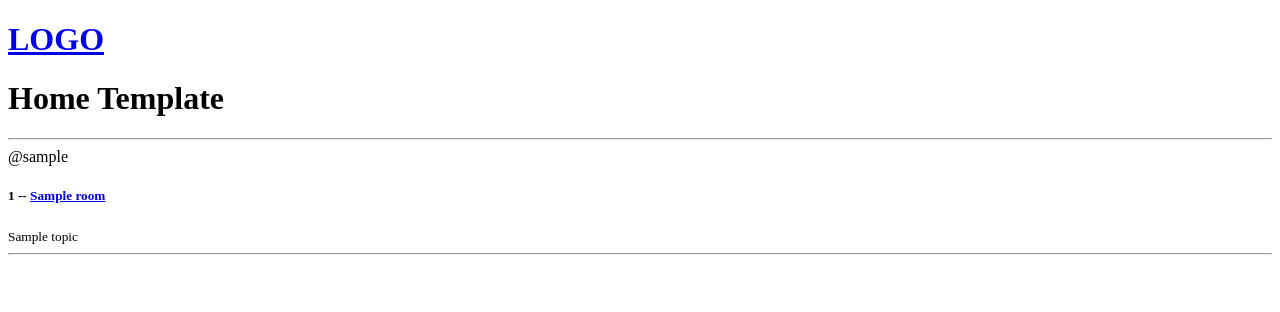
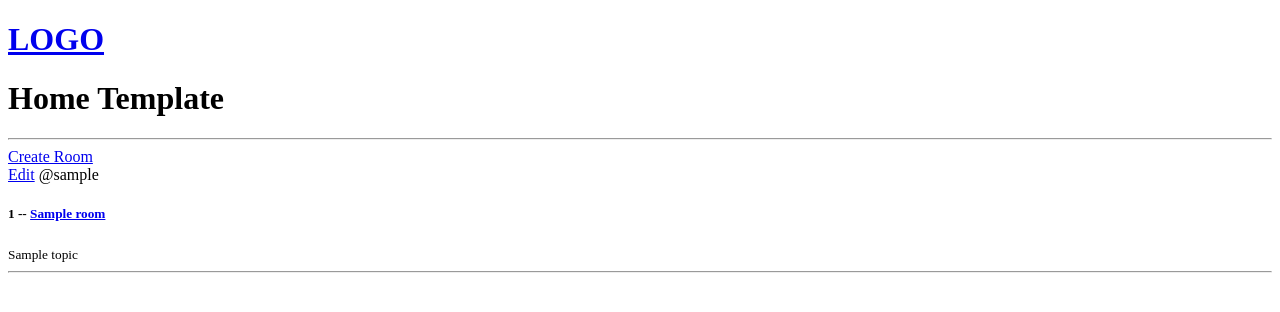
Before and after one commit to dilshadt101/StudyBud, a Django app: page / in a window 1280 px wide. Shown: the top 312 px of the page. Run offline with Django 4.2, Linux system fonts and the light colour scheme; tables that the repository leaves empty hold one stand-in row (values such as "Sample post").

Commit message:
add create and update room view

```diff
--- a/base/models.py
+++ b/base/models.py
@@ -18,6 +18,9 @@ class Room(models.Model):
     updated = models.DateTimeField(auto_now=True)
     created = models.DateTimeField(auto_now_add=True)
 
+    class Meta:
+        ordering = ['-updated', '-created']
+
     def __str__(self):
         return self.name
 
--- a/base/templates/base/home.html
+++ b/base/templates/base/home.html
@@ -5,8 +5,10 @@
 <h1 >Home Template</h1>
     <div>
         <hr>
+        <a href="{% url 'create-room' %}">Create Room</a>
         {% for room in rooms %}
             <div>
+                <a href="{% url 'update-room' room.id %}">Edit</a>
                 <span>@{{room.host.username}}</span>
                 <h5>{{room.id}} -- <a href="{% url 'room' room.id %}"> {{room.name}}</a></h5>
                 <small>{{room.topic.name}}</small>
--- a/base/urls.py
+++ b/base/urls.py
@@ -5,4 +5,6 @@ from . import views
 urlpatterns = [
     path('', views.home, name='home'),
     path('room/<str:pk>', views.room, name='room'),
+    path('create-room/', views.create_room, name='create-room'),
+    path('update-room/<str:pk>/', views.update_room, name='update-room'),
 ]
--- a/base/views.py
+++ b/base/views.py
@@ -1,6 +1,7 @@
-from django.shortcuts import render
+from django.shortcuts import render, redirect
 
 from .models import Room
+from .forms import RoomForm
 
 # rooms = [
 #     {'id': 1, 'name': 'Lets learn python'},
@@ -19,3 +20,26 @@ def room(request, pk):
     room = Room.objects.get(id=pk)
     context = {'room': room}
     return render(request, 'base/room.html', context)
+
+
+def create_room(request):
+    form = RoomForm()
+    if request.method == 'POST':
+        form = RoomForm(request.POST)
+        if form.is_valid():
+            form.save()
+            return redirect('home')
+    context = {'form': form}
+    return render(request, 'base/room_form.html', context)
+
+
+def update_room(request, pk):
+    room = Room.objects.get(id=pk)
+    form = RoomForm(instance=room)
+    if request.method == 'POST':
+        form = RoomForm(request.POST, room)
+        if form.is_valid():
+            form.save()
+            return redirect('home')
+    context = {'form': form}
+    return render(request, 'base/room_form.html', context)
```
Also changed, not shown: base/forms.py (added, +9 -0 lines), base/templates/base/room_form.html (added, +12 -0 lines).
